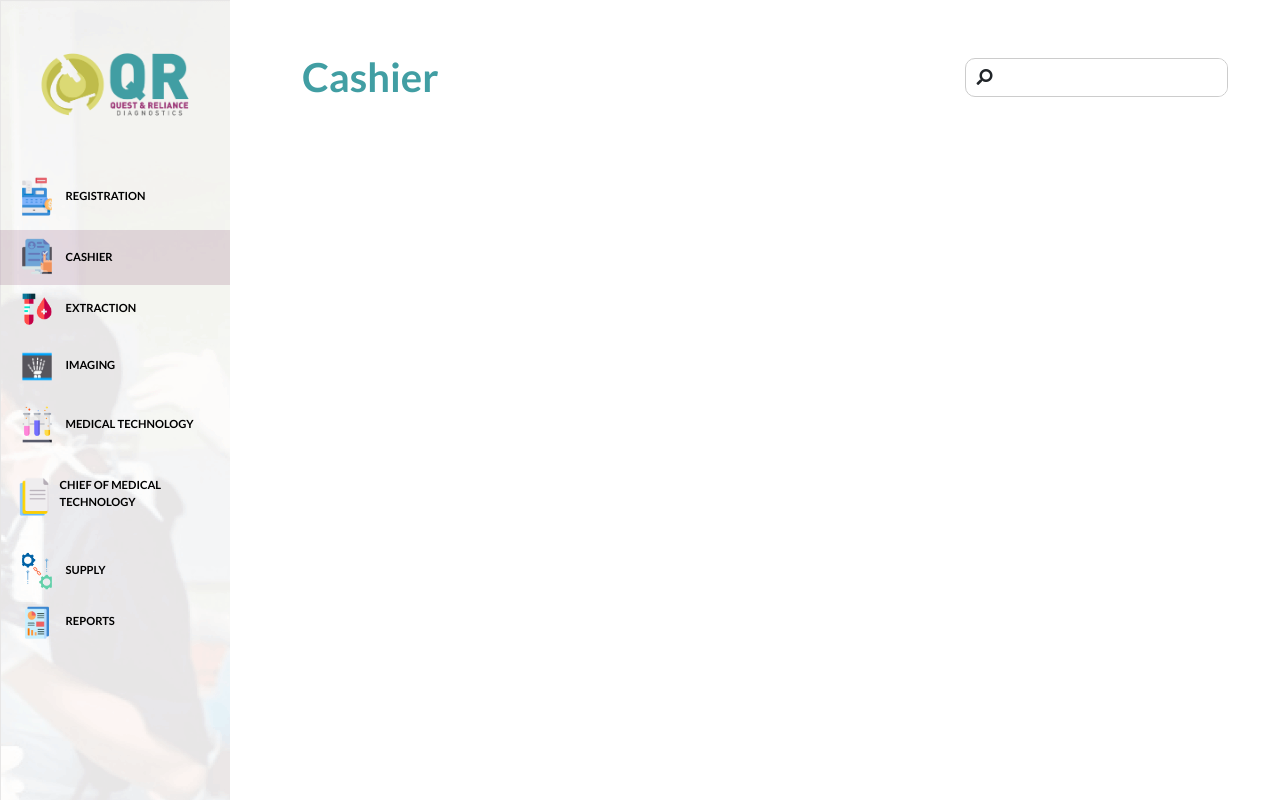
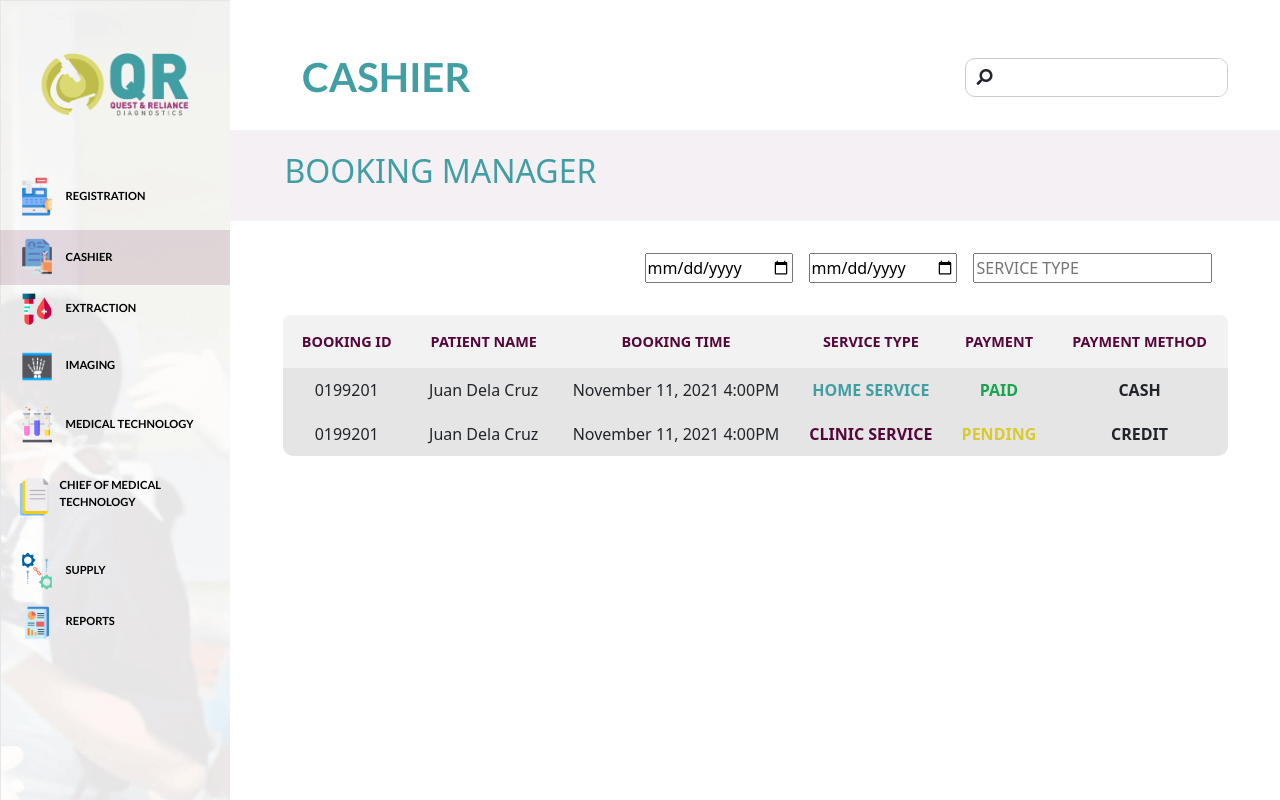
Before and after one commit to MYTGayleMarie/qr-queueing, a React (Create React App) app: page /cashier in a window 1280 px wide. Built offline with nearby package versions, Linux system fonts and the light colour scheme.

Commit message:
Added Table and Header component

```diff
--- a/package.json
+++ b/package.json
@@ -40,5 +40,8 @@
       "last 1 firefox version",
       "last 1 safari version"
     ]
+  },
+  "devDependencies": {
+    "sass": "^1.44.0"
   }
 }
--- /dev/null
+++ b/src/components/Header.css
@@ -0,0 +1,11 @@
+.header {
+  background-color: #55073A0F;
+  padding: 1.4rem;
+  margin-bottom: 1rem;
+}
+
+.header-title {
+    margin-left: 2rem;
+    font-size: 2rem;
+    color: #419EA3;
+}
--- /dev/null
+++ b/src/components/Header.js
@@ -0,0 +1,14 @@
+import React from 'react'
+
+//css
+import './Header.css';
+
+function Header({title}) {
+    return (
+        <div class={title, 'header'}>
+            <h1 class="header-title">{title}</h1>
+        </div>
+    )
+}
+
+export default Header
--- /dev/null
+++ b/src/components/Header.min.css
@@ -0,0 +1 @@
+.header{background-color:#55073A0F;padding:1.4rem;margin-bottom:1rem}.header-title{margin-left:2rem;font-size:2rem;color:#419ea3}
--- /dev/null
+++ b/src/components/Table.js
@@ -0,0 +1,84 @@
+import React, { useState } from "react";
+import PropTypes from 'prop-types';
+
+//css
+import './Table.scss'
+
+function Table({ type, tableData, headingColumns, breakOn = 'medium'}) {
+    let tableClass = 'table-container__table';
+
+    //Search Function
+    // const [search, setSearch] = useState(false);
+
+    // const handleSearch = () => {
+    //     setSearch(this.value);
+    // };
+
+    // const data = {
+    //     nodes: nodes.filter((item) =>
+    //     item.name.includes(search)
+    //     ),
+    // };
+
+    if(breakOn === 'small') {
+        tableClass += ' table-container__table--break-sm';
+    } else if(breakOn === 'medium') {
+        tableClass += ' table-container_table--break-md';
+    } else if(breakOn === 'large') {
+        tableClass += ' table-container_table--break-lg';
+    }
+
+    if(type === 'no-action') {
+        const data = tableData.map((row, index) => {
+
+            let rowData = [];
+            let i = 0;
+
+            for(const key in row) {
+                rowData.push({
+                    key: headingColumns[i],
+                    val: row[key]
+                });
+                i++;
+            }
+
+            return <tr key={index}>
+                {rowData.map((data, index) =>
+                <td key={index} data-heading={data.key} class={data.val}>{data.val}</td>)}
+            </tr>
+        });
+
+
+        return(
+            <div class="table-container">
+                <div class="search-table-container d-flex justify-content-end">
+                    <input type="date" class="from-date search" name="from_date"/>
+                    <input type="date" class="to-date search" name="to_date"/>
+                    <input type="text" class="service-type search " name="service_type" placeholder="SERVICE TYPE"/>
+                </div>
+                <table class={tableClass}>
+                    <thead>
+                        <tr>
+                            {headingColumns.map((col,index) => (
+                                <th key={index}>{col}</th>
+                            ))}
+                        </tr>
+                    </thead>
+                    <tbody>
+                        {data}
+                    </tbody>
+                </table>
+             </div>
+        );
+    }
+
+}
+
+Table.propTypes = {
+    tableData: PropTypes.arrayOf(PropTypes.object).isRequired,
+    headingColumns: PropTypes.arrayOf(PropTypes.string).isRequired,
+    title: PropTypes.string.isRequired,
+    breakOn: PropTypes.oneOf(['small','medium','large'])
+}
+
+export default Table
--- /dev/null
+++ b/src/components/Table.min.js
@@ -0,0 +1 @@
+import React from"react";import PropTypes from"prop-types";import"./Table.scss";function Table({type:type,tableData:tableData,headingColumns:headingColumns,breakOn:breakOn="medium"}){let tableClass="table-container__table";"small"===breakOn?tableClass+=" table-container__table--break-sm":"medium"===breakOn?tableClass+=" table-container_table--break-md":"large"===breakOn&&(tableClass+=" table-container_table--break-lg")}Table.propTypes={tableData:PropTypes.arrayOf(PropTypes.object).isRequired,headingColumns:PropTypes.arrayOf(PropTypes.string).isRequired,title:PropTypes.string.isRequired,breakOn:PropTypes.oneOf(["small","medium","large"])};export default Table;
--- /dev/null
+++ b/src/components/Table.scss
@@ -0,0 +1,145 @@
+/**Search**/
+
+.search-table-container {
+    margin-top: 2rem;
+    margin-bottom: 2rem;
+}
+
+.search {
+    margin-right: 1rem;
+}
+
+
+/**Table**/
+$bg-color: #f1f1f1;
+$primary-color: #000;
+$light-color: #fff;
+$border-color: #ddd;
+$header-bg-color: #C4C4C438;
+$header-text-color: #55073A;
+$ff-primary: 'Poppins', sans-serif;
+
+@mixin break {
+  thead {
+    display: none;
+  }
+
+  tr {
+    display: block;
+    margin-bottom: 5px;
+  }
+
+  td {
+    display: block;
+    position: relative;
+    padding-left: 130px;
+    text-align: left;
+    border-bottom: 0;
+
+    &:last-child {
+      border-bottom: 1px solid $border-color;
+    }
+
+    &::before {
+      content: attr(data-heading);
+      position: absolute;
+      top: 0;
+      left: 0;
+      width: 120px;
+      height: 100%;
+      display: flex;
+      align-items: center;
+      background-color: $primary-color;
+      color: $light-color;
+      font-size: 0.75rem;
+      padding: 0 5px;
+      justify-content: center;
+    }
+  }
+}
+
+*, *::before, *::after {
+  box-sizing: border-box;
+  margin: 0;
+}
+
+body {
+  font-family: $ff-primary;
+}
+
+.table-container {
+  max-width: 1500px;
+  width: 90%;
+  margin: 0 auto 10px;
+
+  table tr:last-child td:first-child {
+    border-bottom-left-radius: 10px;
+   }
+
+  table tr:last-child td:last-child {
+    border-bottom-right-radius: 10px;
+   }
+
+   table th:first-child {
+     border-radius: 8px 0 0 0;
+     -moz-border-radius: 8px 0 0 0;
+     -webkit-border-radius: 8px 0 0 0;
+    }
+
+    table th:last-child {
+     border-radius: 0 8px 0 0;
+     -moz-border-radius: 0 8px 0 0;
+     -webkit-border-radius: 0 8px 0 0;
+    }
+
+
+  &__table {
+    width: 100%;
+    border-collapse: collapse;
+
+    thead {
+      tr {
+        background-color: transparent;
+      }
+    }
+
+    td, th{
+      border: none;
+      padding: 10px;
+      text-align: center;
+    }
+
+    th {
+      border: none !important;
+      background-color: $header-bg-color;
+      color: $header-text-color;
+      font-size: 0.90rem;
+      padding: 1rem;
+    }
+
+    tr {
+        background-color: #E5E5E5;
+    }
+
+    &--break-lg {
+
+      @media (max-width: 991px) {
+        @include break;
+      }
+    }
+
+    &--break-md {
+
+      @media (max-width: 767px) {
+        @include break;
+      }
+    }
+
+    &--break-sm {
+
+      @media (max-width: 575px) {
+        @include break;
+      }
+    }
+  }
+}
--- a/src/components/view/Cashier/Cashier.css
+++ b/src/components/view/Cashier/Cashier.css
@@ -5,3 +5,28 @@
 .cashier-nav {
     background-color: #55073A21;
 }
+
+
+/*******
+Values
+*******/
+
+.HOME {
+    color: #419EA3;
+}
+
+.CLINIC {
+    color: #55073A;
+}
+
+.PAID {
+    color: #19A451;
+}
+
+.PENDING {
+    color: #DAC92F;
+}
+
+.HOME, .CLINIC, .PAID, .PENDING, .CASH, .CREDIT {
+    font-weight: bold;
+}
--- a/src/components/view/Cashier/Cashier.js
+++ b/src/components/view/Cashier/Cashier.js
@@ -1,12 +1,37 @@
-import React, {useState} from 'react';
+import React, {useState, Fragment} from 'react';
 import { FontAwesomeIcon } from '@fortawesome/react-fontawesome';
+
+//css
+import '../Cashier/Cashier.css';
 
 //components
 import Navbar from '../../Navbar.js';
 import Searchbar from '../../Searchbar.js';
+import Header from '../../Header.js';
+import Table from '../../Table.js';
 
-//css
-import '../Cashier/Cashier.css';
+
+const patientData = [
+    {
+        bookId: '0199201',
+        patientName: 'Juan Dela Cruz',
+        bookingTime: 'November 11, 2021 4:00PM',
+        serviceType: 'HOME SERVICE',
+        payment: 'PAID',
+        paymentMethod: 'CASH',
+    },
+    {
+        bookId: '0199201',
+        patientName: 'Juan Dela Cruz',
+        bookingTime: 'November 11, 2021 4:00PM',
+        serviceType: 'CLINIC SERVICE',
+        payment: 'PENDING',
+        paymentMethod: 'CREDIT',
+    },
+
+];
+
+const trackData = [];
 
 function Cashier() {
 
@@ -14,7 +39,15 @@ function Cashier() {
         <>
         <Navbar/>
         <div class="active-cont">
-            <Searchbar title='Cashier'/>
+            <Fragment>
+            <Searchbar title='CASHIER'/>
+            <Header title='BOOKING MANAGER'/>
+            <Table
+                type={'no-action'}
+                tableData={patientData}
+                headingColumns={['BOOKING ID', 'PATIENT NAME', 'BOOKING TIME', 'SERVICE TYPE', 'PAYMENT', 'PAYMENT METHOD']}
+            />
+            </Fragment>
 
         </div>
 
--- a/src/components/view/Cashier/Cashier.min.css
+++ b/src/components/view/Cashier/Cashier.min.css
@@ -1 +1 @@
-.content{position:relative}.cashier-nav{background-color:#55073A21}
+.content{position:relative}.cashier-nav{background-color:#55073A21}.HOME{color:#419ea3}.CLINIC{color:#55073a}.PAID{color:#19a451}.PENDING{color:#dac92f}.CASH,.CLINIC,.CREDIT,.HOME,.PAID,.PENDING{font-weight:700}
```
Also changed, not shown: 1 other file (tests, documents, lock files or other folders).
